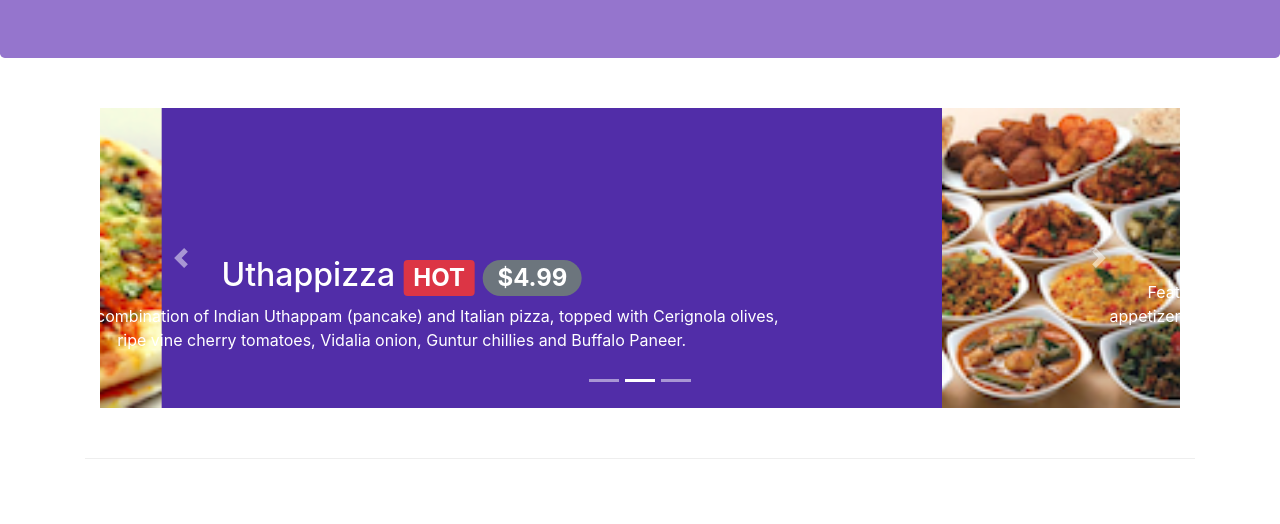
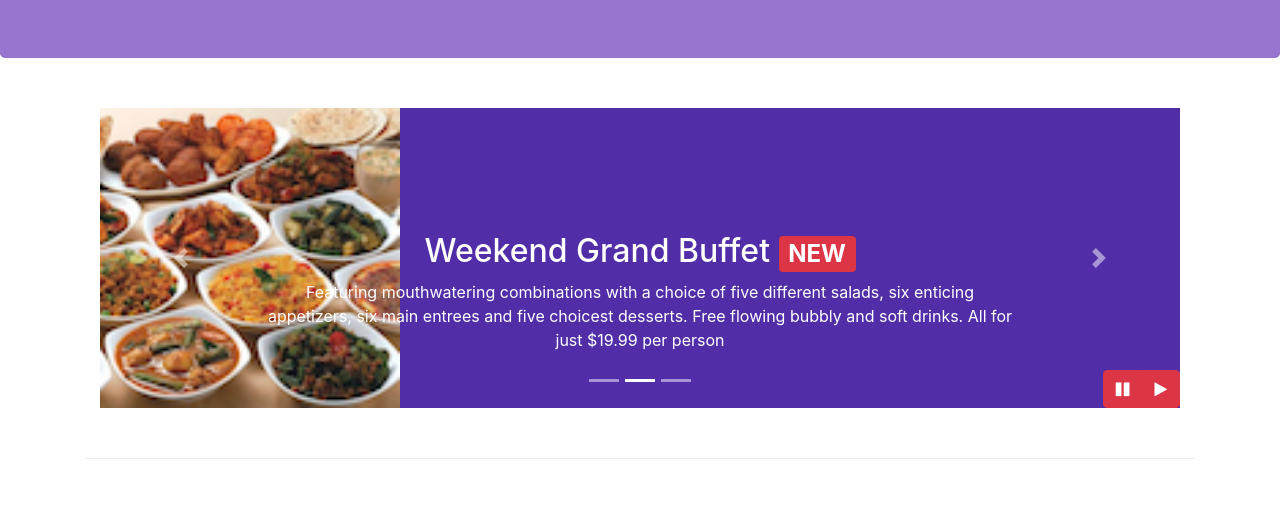
Before and after one commit to bansalc73/webDev, a website: page index.html in a window 1280 px wide. Shown: the part 276-800 px from the top of the page. Drawn offline with nearby package versions, Linux system fonts and the light colour scheme.

Commit message:
Bootstrap Jquery

```diff
--- a/css/style.css
+++ b/css/style.css
@@ -50,3 +50,8 @@ body{
     left: 0;
     min-height: 300px;
 }
+#carouselButton{
+    right: 0px;
+    position: absolute;
+    bottom: 0px;
+}
--- a/index.html
+++ b/index.html
@@ -171,7 +171,7 @@
     <div class="container">
         <div class="row row-content">
             <div class="col">
-                <div class="carousel slide" id="mycarousel" data-ride="carousel">
+                <div class="carousel slide" id="mycarousel" data-ride="carousel" data-interval="4000">
                     <div class="carousel-inner" role="listbox">
                         <div class="carousel-item active">
                             <img src="img/uthappizza.png" alt="uthapizza" class="d-block img-fluid">
@@ -227,6 +227,10 @@
                     <a class="carousel-control-next" href="#mycarousel" role="button" data-slide="next">
                         <span class="carousel-control-next-icon"></span>
                     </a>
+                    <div class="btn-group" id="carouselButton">
+                        <button class="btn btn-danger btm-sm" id="carousel-pause"><span class="fa fa-pause"></span></button>
+                        <button class="btn btn-danger btm-sm" id="carousel-play"><span class="fa fa-play"></span></button>
+                    </div>
                 </div>
             </div>
         </div>
@@ -349,11 +353,17 @@
     <script src="node_modules/jquery/dist/jquery.slim.min.js"></script>
     <script src="node_modules/popper.js/dist/umd/popper.min.js"></script>
     <script src="node_modules/bootstrap/dist/js/bootstrap.min.js"></script>
-    <!-- <script>
-        $(document).ready(function () {
-            $('[data-toggle="tooltip"]').tooltip();
+    <script>
+        $(document).ready(function(){
+            $("#mycarousel").carousel({interval:2000});
+            $("#carousel-pause").click(function(){
+                $("#mycarousel").carousel("pause");
+            });
+            $("#carousel-play").click(function(){
+                $("#mycarousel").carousel("cycle");
+            });
         });
-    </script> -->
+    </script>
 
 </body>
 
```
